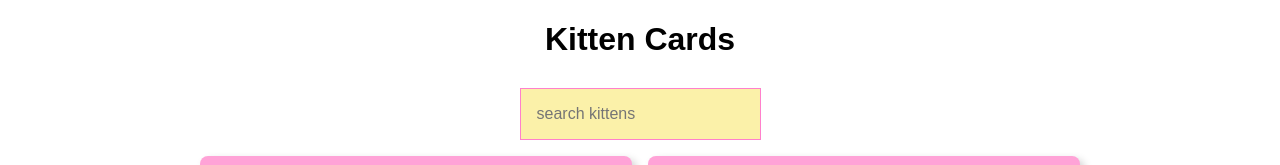
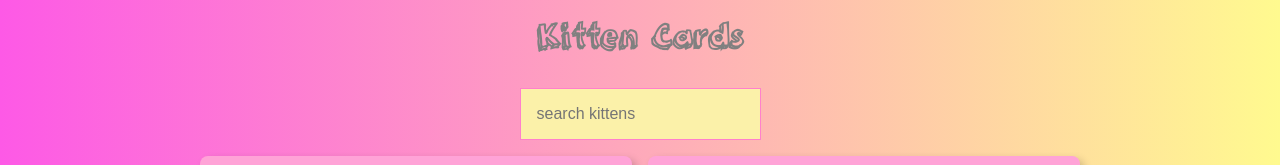
Before and after one commit to royranger/kittencards, a React (Create React App) app: page / in a window 1280 px wide. Shown: the top 165 px of the page. Built offline with nearby package versions, Linux system fonts and the light colour scheme.

Commit message:
completes styling

```diff
--- a/src/App.css
+++ b/src/App.css
@@ -0,0 +1,17 @@
+body {
+  background: linear-gradient(to right, rgb(253, 89, 230), rgb(255, 250, 143));
+}
+
+@font-face {
+font-family: '3dumb';
+font-style: normal;
+font-weight: normal;
+src: local('3dumb'), url('3Dumb.woff') format('woff');
+}
+
+h1 {
+  font-family: "3dumb";
+  font-weight: 700;
+  color: grey;
+  font-size: 4em;
+  }
```
Also changed, not shown: src/3Dumb.woff (added).
